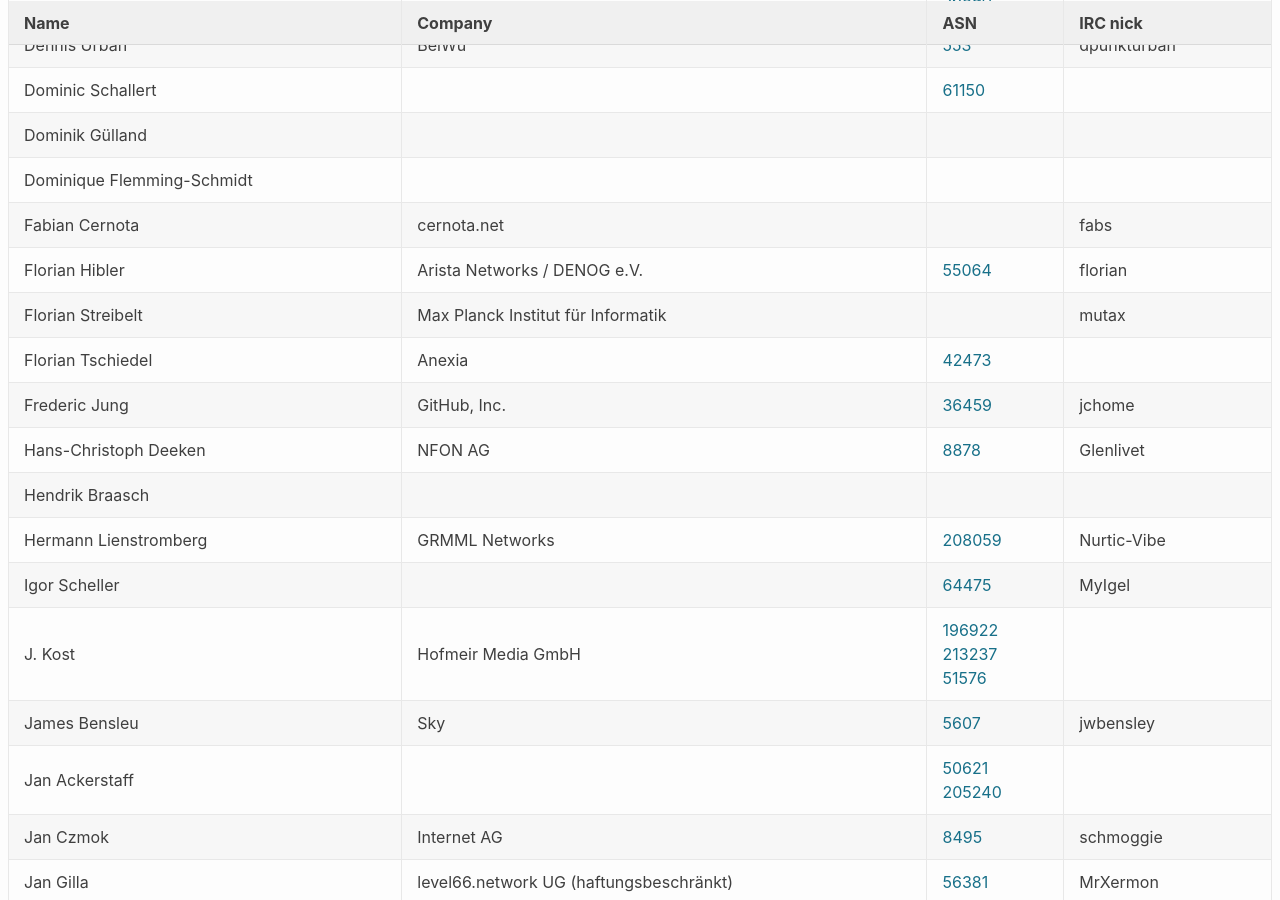
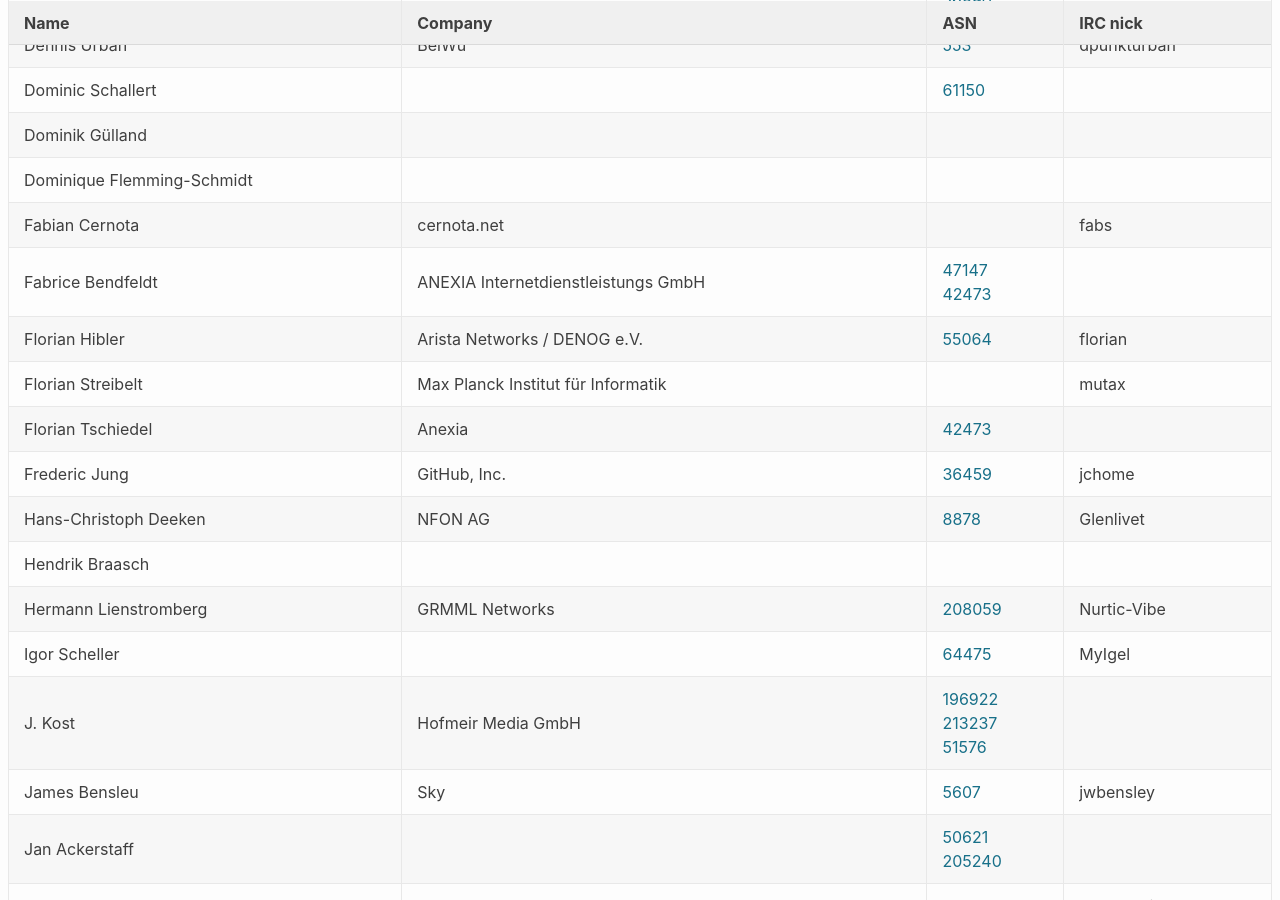
Before and after one commit to denog/pretix-attendeelist, a Jekyll site: the page built from denog2020.markdown, in a window 1280 px wide and 900 px high, scrolled down 1138 px. Built offline with Jekyll 4.4.1, drawn with Linux system fonts in a browser that asks for light colours.

Commit message:
Latest data: Tue Jan 26 15:37:01 UTC 2021

```diff
--- a/_data/attendees_meetup2021-01.json
+++ b/_data/attendees_meetup2021-01.json
@@ -166,6 +166,12 @@
     "company": "cernota.net",
     "irc": "fabs",
     "asn": null
+  },
+  {
+    "name": "Fabrice Bendfeldt",
+    "company": "ANEXIA Internetdienstleistungs GmbH",
+    "irc": null,
+    "asn": "AS47147, AS42473"
   },
   {
     "name": "Florian Hibler",
```
